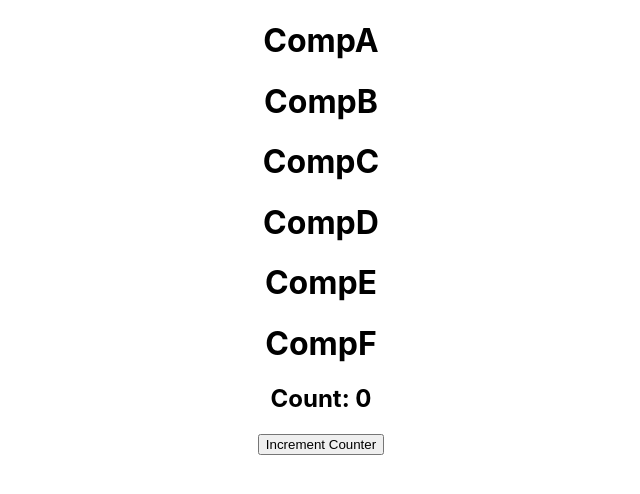
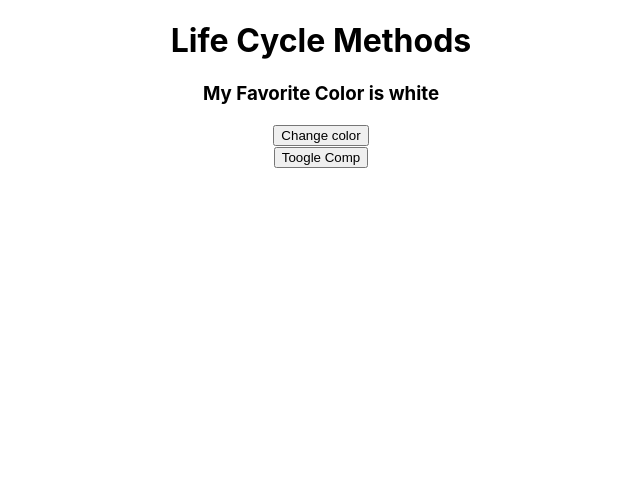
Before and after one commit to KameshwaranMurugan333/18th-dec-context--example, a React (Create React App) app: page / in a window 1280 px wide. Shown: the top 494 px of the page, without its empty margins (319-959 px from the left). Built offline with nearby package versions, Linux system fonts and the light colour scheme.

Commit message:
Life Cycle method added

```diff
--- a/src/App.js
+++ b/src/App.js
@@ -1,11 +1,15 @@
+import React from 'react';
 import './App.css';
-import { CompA } from './CompA';
+import LifeCycleMethod from "./LifeCycleMethod";
 
 function App() {
 
+  const [hideShowLCM, setHideShowLCM] = React.useState(true);
+
   return (
     <div className="App">
-      <CompA />
+      {hideShowLCM && <LifeCycleMethod favcol={"white"} />}
+      <button onClick={(e) => setHideShowLCM(!hideShowLCM)} >Toogle Comp</button>
     </div>
   );
 }
--- /dev/null
+++ b/src/LifeCycleMethod.jsx
@@ -0,0 +1,73 @@
+import React from "react";
+
+class LifeCycleMethod extends React.Component {
+    // Mounting
+    constructor(props) {
+        super(props);
+        this.state = { favoritecolor: this.props.favcol };
+    }
+
+    // Mounting
+    componentDidMount() {
+        console.log("Component Did Mount")
+        setTimeout(() => {
+            this.setState({ favoritecolor: "yellow" })
+        }, 5000)
+    }
+
+    // Updating
+    shouldComponentUpdate(nextProps, nextState) {
+        console.log('nextState:', nextState)
+        console.log('nextProps:', nextProps)
+        if(nextState.favoritecolor === "blue"){
+            return true;
+        }
+        return false;
+    }
+
+    // Mounting & Updating
+    static getDerivedStateFromProps(props, state) {
+        console.log("Get Derived State From Props");
+        return null;
+    }
+
+    // Updating
+    getSnapshotBeforeUpdate(prevProps, prevState) {
+        document.getElementById("div1").innerHTML =
+            "Before the update, the favorite was " + prevState.favoritecolor;
+        return {favoritecolor:"black"};
+    }
+
+    // Updating
+    componentDidUpdate(prevProps, prevState, snapshot) {
+        console.log('snapshot:', snapshot)
+        console.log('prevState:', prevState)
+        console.log('prevProps:', prevProps)
+        document.getElementById("div2").innerHTML =
+            "The updated favorite is " + this.state.favoritecolor;
+    }
+
+    // Unmountint
+    componentWillUnmount() {
+        console.log("I am un mount.")
+    }
+
+    changeColor = () => {
+        this.setState({ favoritecolor: "blue" });
+    }
+
+    // Mounting & Updating
+    render() {
+        console.log("I am Render")
+        return <div>
+            <h1>Life Cycle Methods</h1>
+            <h3>My Favorite Color is {this.state.favoritecolor}</h3>
+            <button type="button" onClick={this.changeColor}>Change color</button>
+            <div id="div1"></div>
+            <div id="div2"></div>
+        </div>
+    }
+
+}
+
+export default LifeCycleMethod;
```
